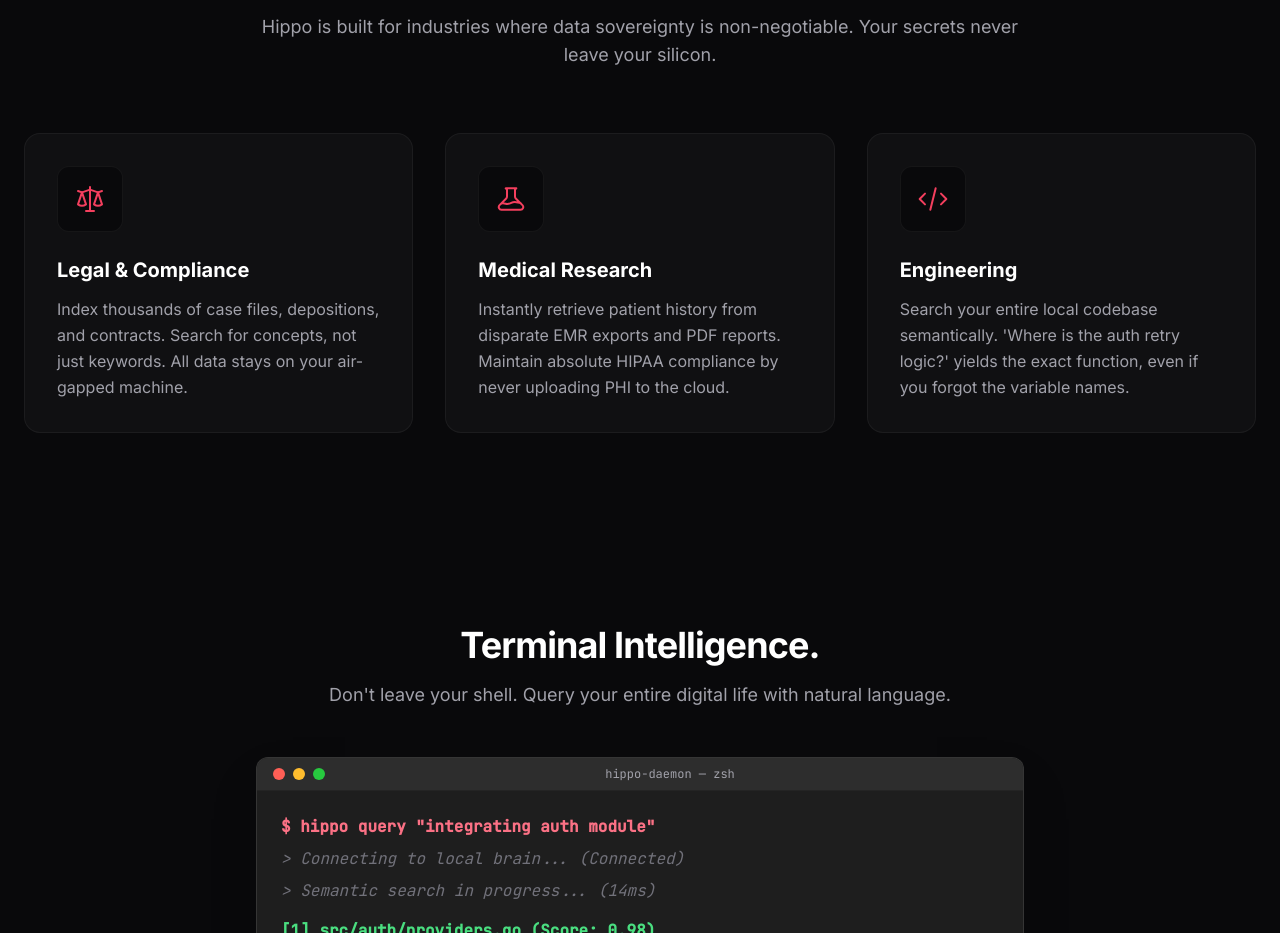
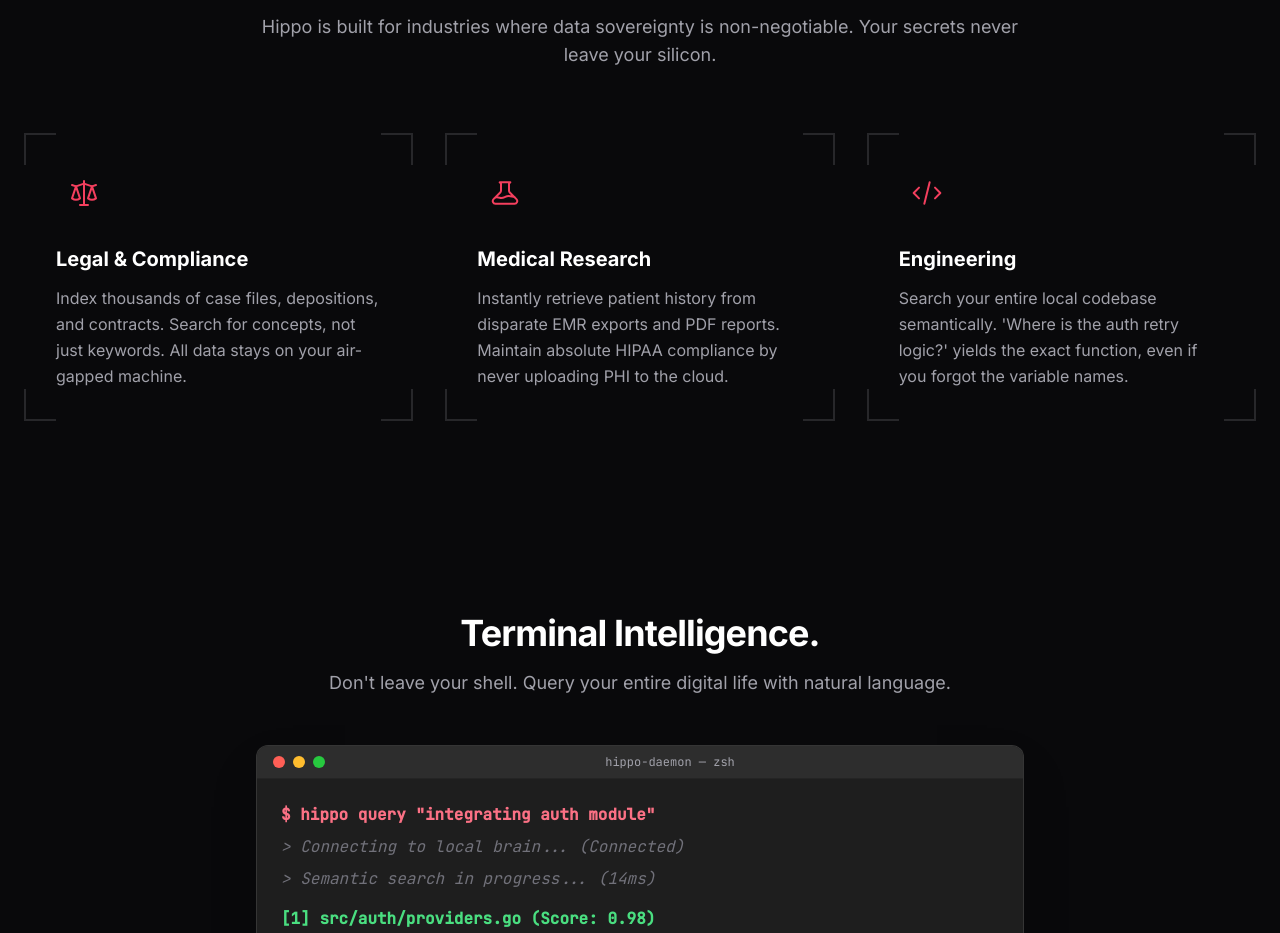
Before and after one commit to tomiwa-a/hippo, a React (Vite) app in the folder ui/: page / in a window 1280 px wide. Shown: the part 2000-2933 px from the top of the page. Built offline with nearby package versions, Linux system fonts and the light colour scheme.

Commit message:
updated usecase

```diff
--- a/ui/src/components/sections/UseCases.tsx
+++ b/ui/src/components/sections/UseCases.tsx
@@ -55,15 +55,27 @@
               whileInView={{ opacity: 1, y: 0 }}
               viewport={{ once: true }}
               transition={{ delay: i * 0.1 }}
-              className="p-8 rounded-2xl bg-zinc-900/50 border border-white/5 hover:border-rose-500/30 transition-colors group"
+              className="relative p-8 group transition-colors"
             >
-              <div className="mb-6 p-4 rounded-xl bg-zinc-950 border border-white/5 w-fit group-hover:border-rose-500/20 transition-colors">
-                {useCase.icon}
+              {/* Unique 'Corner Brackets' Effect */}
+              <div className="absolute top-0 left-0 w-8 h-8 border-t-2 border-l-2 border-zinc-800 group-hover:border-rose-500 transition-colors duration-300" />
+              <div className="absolute top-0 right-0 w-8 h-8 border-t-2 border-r-2 border-zinc-800 group-hover:border-rose-500 transition-colors duration-300" />
+              <div className="absolute bottom-0 left-0 w-8 h-8 border-b-2 border-l-2 border-zinc-800 group-hover:border-rose-500 transition-colors duration-300" />
+              <div className="absolute bottom-0 right-0 w-8 h-8 border-b-2 border-r-2 border-zinc-800 group-hover:border-rose-500 transition-colors duration-300" />
+
+              {/* Hover Background Hint */}
+              <div className="absolute inset-4 bg-zinc-900/0 group-hover:bg-zinc-900/40 transition-colors duration-300 -z-10" />
+
+              <div className="mb-6 relative">
+                 <div className="p-3 w-fit transition-transform duration-300 group-hover:scale-110 group-hover:text-rose-400">
+                    {useCase.icon}
+                 </div>
               </div>
-              <h3 className="text-xl font-bold text-white mb-3">
+
+              <h3 className="text-xl font-bold text-white mb-3 group-hover:text-rose-500 transition-colors">
                 {useCase.title}
               </h3>
-              <p className="text-zinc-400 leading-relaxed">
+              <p className="text-zinc-400 leading-relaxed group-hover:text-zinc-300 transition-colors">
                 {useCase.description}
               </p>
             </motion.div>
```
